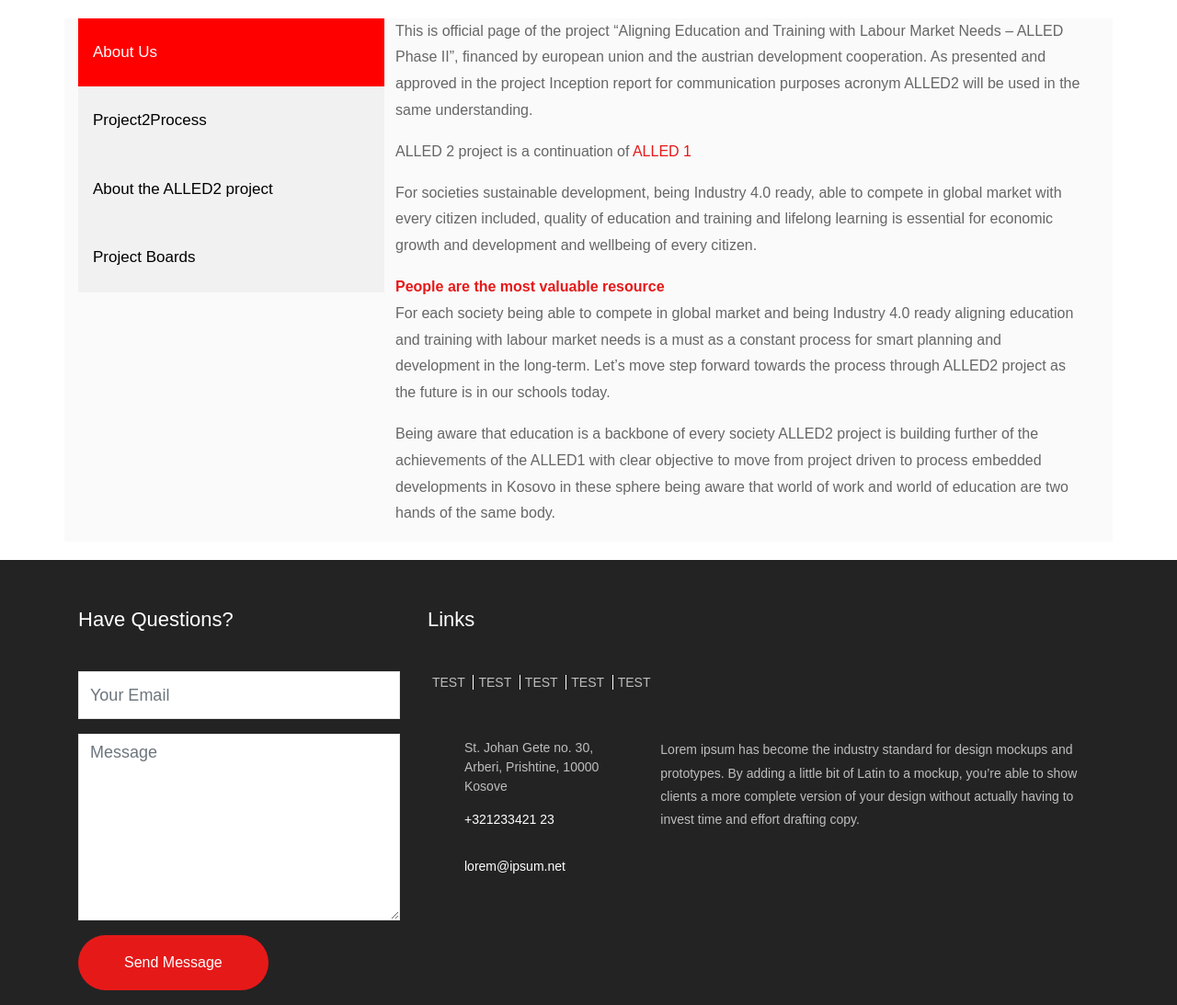
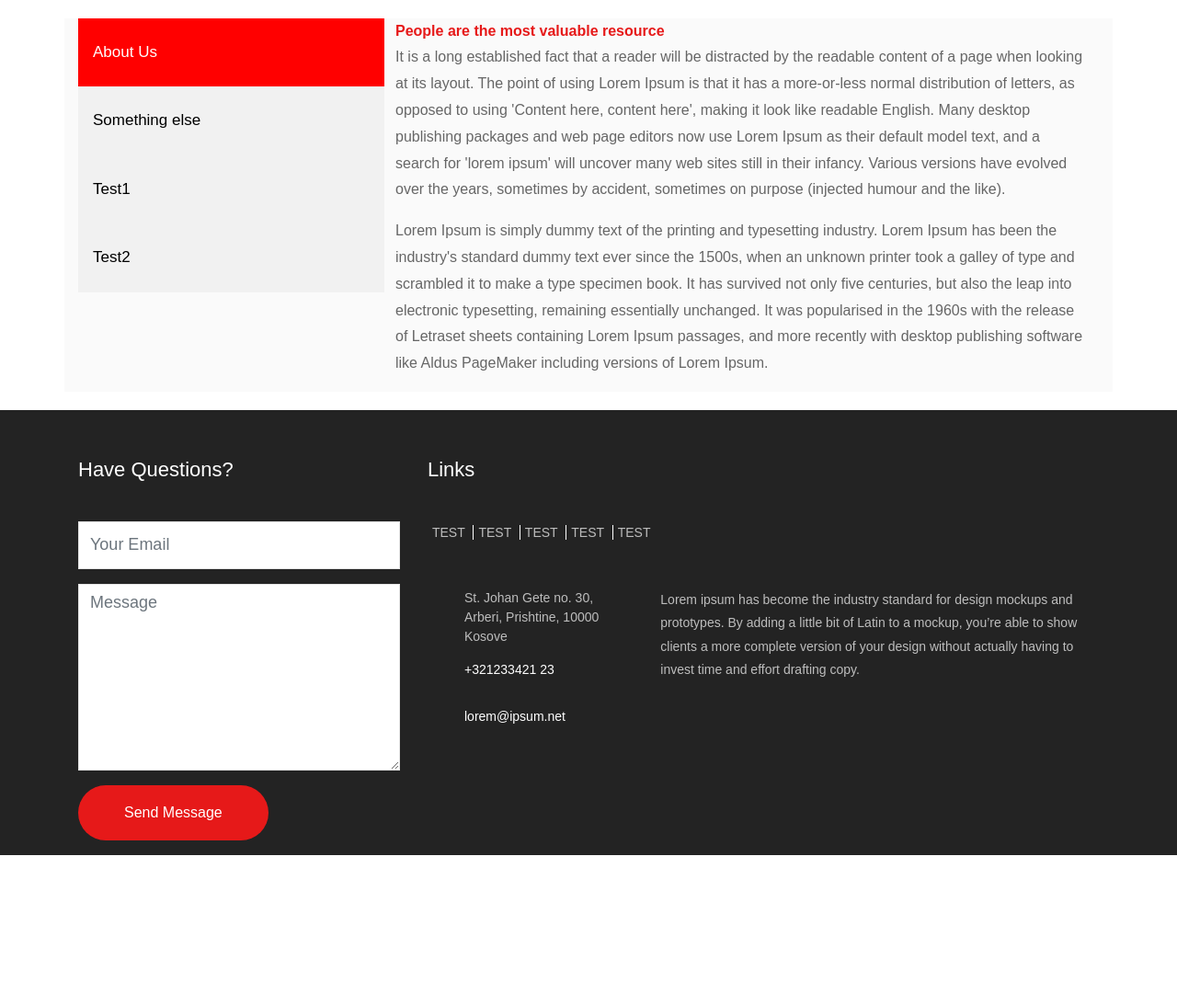
Before and after one commit to eze44/webproj, a PHP site: page /about.php in a window 1280 px wide. Shown: the part 76-1169 px from the top of the page at 92% size. After the commit the page ends 1006 px from the top, so only its background shows below. Run offline with PHP 8.4, Linux system fonts and the light colour scheme.

Commit message:
updating the lorem ipsums

```diff
--- a/about.php
+++ b/about.php
@@ -14,185 +14,57 @@
 								id="defaultOpen">About Us</button>
 
 								<button class="tablinks" onclick="openCity(event, 'London')"
-								id="defaultOpen">Project2Process</button>
+								id="defaultOpen">Something else</button>
 
-								<button class="tablinks" onclick="openCity(event, 'Paris')">About the ALLED2 project</button>
+								<button class="tablinks" onclick="openCity(event, 'Paris')">Test1</button>
 
-								<button class="tablinks" onclick="openCity(event, 'Tokyo')">Project Boards</button>
+								<button class="tablinks" onclick="openCity(event, 'Tokyo')">Test2</button>
 
 						</div>
 						<div id="Contenttabs">
 						<div id="generalAboutUs" class="tabcontent">
-							<p>This is official page of the project “Aligning Education and Training with Labour Market Needs – ALLED Phase II”, financed by european union and the austrian development cooperation. As presented and approved in the project Inception report for communication purposes acronym ALLED2 will be used in the same understanding.</p>
-							<p>ALLED 2 project is a continuation of <a href="http://www.alledkosovo.com/">ALLED 1</a></p>
+							<strong class="text-primary">People are the most valuable resource</strong>
+							<p>It is a long established fact that a reader will be distracted by the readable content of a page when looking at its layout. The point of using Lorem Ipsum is that it has a more-or-less normal distribution of letters, as opposed to using 'Content here, content here', making it look like readable English. Many desktop publishing packages and web page editors now use Lorem Ipsum as their default model text, and a search for 'lorem ipsum' will uncover many web sites still in their infancy. Various versions have evolved over the years, sometimes by accident, sometimes on purpose (injected humour and the like).
 
-							<p>For societies sustainable development, being Industry 4.0 ready, able to compete in global market with every citizen included, quality of education and training and lifelong learning is essential for economic growth and development and wellbeing of every citizen.</p>
-							<strong class="text-primary">People are the most valuable resource</strong>
-							<p>For each society being able to compete in global market and being Industry 4.0 ready aligning education and training with labour market needs is a must as a constant process for smart planning and development in the long-term. Let’s move step forward towards the process through ALLED2 project as the future is in our schools today.</p>
+</p>
 
-							<p>Being aware that education is a backbone of every society ALLED2 project is building further of the achievements of the ALLED1 with clear objective to move from project driven to process embedded developments in Kosovo in these sphere being aware that world of work and world of education are two hands of the same body.</p>
+							<p>Lorem Ipsum is simply dummy text of the printing and typesetting industry. Lorem Ipsum has been the industry's standard dummy text ever since the 1500s, when an unknown printer took a galley of type and scrambled it to make a type specimen book. It has survived not only five centuries, but also the leap into electronic typesetting, remaining essentially unchanged. It was popularised in the 1960s with the release of Letraset sheets containing Lorem Ipsum passages, and more recently with desktop publishing software like Aldus PageMaker including versions of Lorem Ipsum.</p>
 						</div>
 
 						<div id="London" class="tabcontent">
-							<h3>Project2Process</h3>
-							<p>
-								The project is financed by EU within financial envelop IPA II 2017 for Kosovo with
-								co-funding by the Austrian Development Cooperation ADA. According to the IPA 2017
-								financing decision project is implemented by Austrian Development Agency (ADA)
-								represented by Austrian Development Cooperation Office in Kosovo via Indirect Management
-								(IM).</p>
-							<p>Read more about the project </p>
-							<p>Project is implemented by ADA Project Implementation Unite (PIU) team.</p>
+							<h3>Process</h3>
+							<p>It is a long established fact that a reader will be distracted by the readable content of a page when looking at its layout. The point of using Lorem Ipsum is that it has a more-or-less normal distribution of letters, as opposed to using 'Content here, content here', making it look like readable English. Many desktop publishing packages and web page editors now use Lorem Ipsum as their default model text, and a search for 'lorem ipsum' will uncover many web sites still in their infancy. Various versions have evolved over the years, sometimes by accident, sometimes on purpose (injected humour and the like).
 
-							<p>Principles of structured knowledge management related to knowledge cumulation, knowledge
-								sharing and peer learning as well as transfer of tacit knowledge to formalized knowledge
-								will be applied horizontally. </p>
+</p>
 
-							<p>Through the whole project implementation environment protection awareness, gender
-								mainstreaming and social inclusion/impact principles will be horizontally applied in all
-								project results and activities. </p>
+							<p>Lorem Ipsum is simply dummy text of the printing and typesetting industry. Lorem Ipsum has been the industry's standard dummy text ever since the 1500s, when an unknown printer took a galley of type and scrambled it to make a type specimen book. It has survived not only five centuries, but also the leap into electronic typesetting, remaining essentially unchanged. It was popularised in the 1960s with the release of Letraset sheets containing Lorem Ipsum passages, and more recently with desktop publishing software like Aldus PageMaker including versions of Lorem Ipsum.</p>
 						</div>
 
 						<div id="Paris" class="tabcontent">
-							<h3>About the ALLED2 project </h3>
-							<p>The overall objective of the project ALLED2 is to reduce poverty through increased labour
-								market participation and improved employability for the population in Kosovo.</p>
+							<h3>About the project </h3>
+							<p>It is a long established fact that a reader will be distracted by the readable content of a page when looking at its layout. The point of using Lorem Ipsum is that it has a more-or-less normal distribution of letters, as opposed to using 'Content here, content here', making it look like readable English. Many desktop publishing packages and web page editors now use Lorem Ipsum as their default model text, and a search for 'lorem ipsum' will uncover many web sites still in their infancy. Various versions have evolved over the years, sometimes by accident, sometimes on purpose (injected humour and the like).
 
-							<p>All planned actions and activities will support Kosovo’s Ministry of Education, Science
-								and Technology (MEST) and Ministry of Labour and Social Welfare (MLSW) in reforming the
-								education and training system to link education and training with labour market needs,
-								and to reflect the European Framework of Key Competences.</p>
+</p>
 
-							<p>The specific purpose of the ALLED2 is to strengthen the quality and relevance of
-								education and training programmes for the labour market and to support the adaptation of
-								the legislative framework and mechanisms as a precondition for increased employability.
-							</p>
+							<p>Lorem Ipsum is simply dummy text of the printing and typesetting industry. Lorem Ipsum has been the industry's standard dummy text ever since the 1500s, when an unknown printer took a galley of type and scrambled it to make a type specimen book. It has survived not only five centuries, but also the leap into electronic typesetting, remaining essentially unchanged. It was popularised in the 1960s with the release of Letraset sheets containing Lorem Ipsum passages, and more recently with desktop publishing software like Aldus PageMaker including versions of Lorem Ipsum.</p>
 
-							<p>Attention is on emphasizing the further step in aligning education with the labour
-								market; in building, concrete cooperation models and measures between education and
-								training and private sector with systemic effects. The new structured approach of
-								building an education system responsive to the labour market and the many opportunities
-								bringing both education and labour market representatives together, highlight innovation
-								as a driving force in aligning education with labour market needs. </p>
+							<p><strong class="text-primary">Testing</strong>
+								<p>It is a long established fact that a reader will be distracted by the readable content of a page when looking at its layout. The point of using Lorem Ipsum is that it has a more-or-less normal distribution of letters, as opposed to using 'Content here, content here', making it look like readable English. Many desktop publishing packages and web page editors now use Lorem Ipsum as their default model text, and a search for 'lorem ipsum' will uncover many web sites still in their infancy. Various versions have evolved over the years, sometimes by accident, sometimes on purpose (injected humour and the like).
 
-							<p>ALLED2 project aims to support innovative structured approach based on triple helix
-								principle (structured public sector – academia – business cooperation) building an
-								education system, especially VET, responsive to the labor market needs and contributing
-								to economic growth and development and overal employability. </p>
-							<p> The specific objectives of the project, in line with the “EU Action Document for Kosovo
-								2017”, Kosovo Education Strategy and Kosovo Economic Reform Agenda, are: </p>
+	</p>
 
-							<p>1. Strengthen the link between Higher Education and Labour Market Needs by the
-								development and modernisation of HE programmes according to labour market needs; </p>
-
-							<p>2. Improve the teacher training programmes in order for them to conform with the
-								requirements of the New Curriculum of Kosovo and the priorities of MEST;</p>
-
-							<p>3. Enhance the quality of practical and applied teaching and learning in Vocational
-								Education and Training (VET) schools and Vocational Training Centres (VTCs) in core
-								occupational sectors relevant to market needs, including career guidance and
-								counselling; </p>
-
-							<p>4. Enable a better understanding of beneficiary and international qualifications and
-								further develop and modernise Kosovo’s Qualification System for Qualification Framework
-								professional qualifications.</p>
-
-							<p>ALLED 2 project will support upgrading of VET programs as well as quality of teaching and
-								learning processes in following sectors in Kosovo: agriculture, food processing,
-								mechanical engineering and energy sector. Sectors of project interventions are selected
-								based on recommendations and findings from “Labour Market Needs Analysis – Perspective
-								for the future in Kosovo” (July 2019, ALLED2).</p>
-
-							<p>Through the whole project implementation environment protection awareness, gender
-								mainstreaming and social inclusion/impact principles will be horizontally applied in all
-								project results and activities.</p>
-
-							<p>The project are contributing to the following <strong class="text-primary">expected
-									results:</strong></p>
-
-							<p>Expected Result 1: Study programmes serve as a competence hub for the industry and VET:
-								curricula, diploma supplement and faculty management are enhanced, labour
-								market-relevant and lead to increased employability;</p>
-
-							<p>Expected Result 2: Professional qualifications and occupational standards meet NQF
-								criteria for validation, Quality Assurance (QA) arrangements are further improved and
-								are elaborated at the policy level and the link to progression pathways between HE and
-								VET is defined;</p>
-
-							<p>Expected Result 3: Vocational Education Training (VET) schools and Vocational Training
-								Centres (VTCs) offer qualitative programmes based on the Labour Market Needs; including
-								Training of Teachers/Trainers (ToT), sustainable quality assurance mechanisms and
-								provision of relevant equipment; </p>
-
-							<p>Expected Result 4: Education and training system related Governance procedures support
-								the alignment of education and training with labour market needs;</p>
-
-							<p>Expected Result 5: The link between the Vocational Education and Training (VET) and the
-								Business sector is more structured; certain planning tools for VET are sustainably in
-								place; and incentives are identified and piloted.</p>
-
-							<p><strong class="text-primary">Project Direct beneficiaries:</strong> Ministry of
-								Education, Science and Technology (MEST), Ministry of Labour and Social Welfare (MLSW),
-								Public universities, Municipal Education Departments (MED), VET schools, Vocational
-								Training Centres (VTC), Kosovo Accreditation Agency (KAA), National Qualifications
-								Authority (NQA). </p>
-
-							<p><strong class="text-primary">Project Indirect beneficiaries:</strong> HE, VET and VTC
-								students, job seekers, private sector, adult learners, including diverse women and men.
+								<p>Lorem Ipsum is simply dummy text of the printing and typesetting industry. Lorem Ipsum has been the industry's standard dummy text ever since the 1500s, when an unknown printer took a galley of type and scrambled it to make a type specimen book. It has survived not only five centuries, but also the leap into electronic typesetting, remaining essentially unchanged. It was popularised in the 1960s with the release of Letraset sheets containing Lorem Ipsum passages, and more recently with desktop publishing software like Aldus PageMaker including versions of Lorem Ipsum.</p>
 							</p>
 						</div>
 
 						<div id="Tokyo" class="tabcontent">
 
 							<h3>Steering Board</h3>
-							<p>As defined per DoA the project is steered by Steering Board. In the inception phase
-								Steering Board ToR1 have been developed and approved (by EU delegation). Project SB will
-								provide support for the project’s implementation, adequate monitoring of the project’s
-								progress, overall strategic guidance of all activities performed during project
-								implementation and receiving and commenting reporting. The Steering Board will meet on a
-								regular basis (at least twice a year)2. Additional meetings of the Steering Board can be
-								held on request from the members of the Steering Board. The Steering Board will be
-								informed by, and reported to, by the PIU about the progress of the project, and will
-								make recommendations based on the information provided by the PIU and stakeholders’
-								comments. The Steering Board evaluate, discuss and endorse all required reports
-								(Inception, semi-annual, annual and final). The PIU will incorporate all the
-								recommendations given by the Steering Board in its project implementation. </p>
-							<p>The SB consists of one representative of each of the following institutions: </p>
-							<p> Ministry of Education Science and Technology (MEST) - voting member </p>
-							<p> Ministry of Labour and Social Welfare (MLSW) - voting member</p>
-							<p> European Union Office in Kosovo (EUOK) - voting member</p>
-							<p> Austrian Development Agency (ADA) - voting member; in the case of equal unresolved voting (equal distribution of votes) ADA has the right of final decision being that it has the overall responsibility for the project</p>
-							<p> European Training Foundation (ETF) - observer - non-voting member</p>
-							<p>Team leader of ALLED 2  - non-voting member </p>
-							<p>In the reporting period respective SB members are nominated by respective institutions as
-								per official communication by PIU in line with ToR. </p>
+							<p>It is a long established fact that a reader will be distracted by the readable content of a page when looking at its layout. The point of using Lorem Ipsum is that it has a more-or-less normal distribution of letters, as opposed to using 'Content here, content here', making it look like readable English. Many desktop publishing packages and web page editors now use Lorem Ipsum as their default model text, and a search for 'lorem ipsum' will uncover many web sites still in their infancy. Various versions have evolved over the years, sometimes by accident, sometimes on purpose (injected humour and the like).
 
+				</p>
 
-							<h3>Advisory Board</h3>
-							<p> In order to ensure efficient and effective communication as well as sound implementation
-								of the project and involvement of all project stakeholders on the initiative of the PIU,
-								ALLED2 Advisory Board has been be established. </p>
-
-							<p>The Advisory Board (AB) consists of assigned representatives from key project relevant
-								institutions with non-voting right. </p>
-
-							<p>The AB consist of one representative of each of the following institutions: </p>
-							<p>1. Kosovo Accreditation Agency (KAA) </p>
-
-							<p>2. National Qualification Authority (NQA) </p>
-
-							<p>3. Employment Agency of the Republic of Kosovo (EARK) </p>
-
-							<p>4. Rectors Conference (RC) </p>
-
-							<p>5. Kosovo Chamber of Commerce (KCC) </p>
-
-							<p>6. Project Implementation Unit (PIU) – team leader and key component experts </p>
-
-							<p>The AB members may be invited to attend SB meeting and/or present certain topics to SB
-								members (with non-voting right) upon prior announcement. </p>
-
-							<p>Representatives of CO-PRN and EUOK may attend the AB meetings as well.</p>
+							<p>Lorem Ipsum is simply dummy text of the printing and typesetting industry. Lorem Ipsum has been the industry's standard dummy text ever since the 1500s, when an unknown printer took a galley of type and scrambled it to make a type specimen book. It has survived not only five centuries, but also the leap into electronic typesetting, remaining essentially unchanged. It was popularised in the 1960s with the release of Letraset sheets containing Lorem Ipsum passages, and more recently with desktop publishing software like Aldus PageMaker including versions of Lorem Ipsum.</p>
 						</div>
 
 					<!-- </div> -->
```
